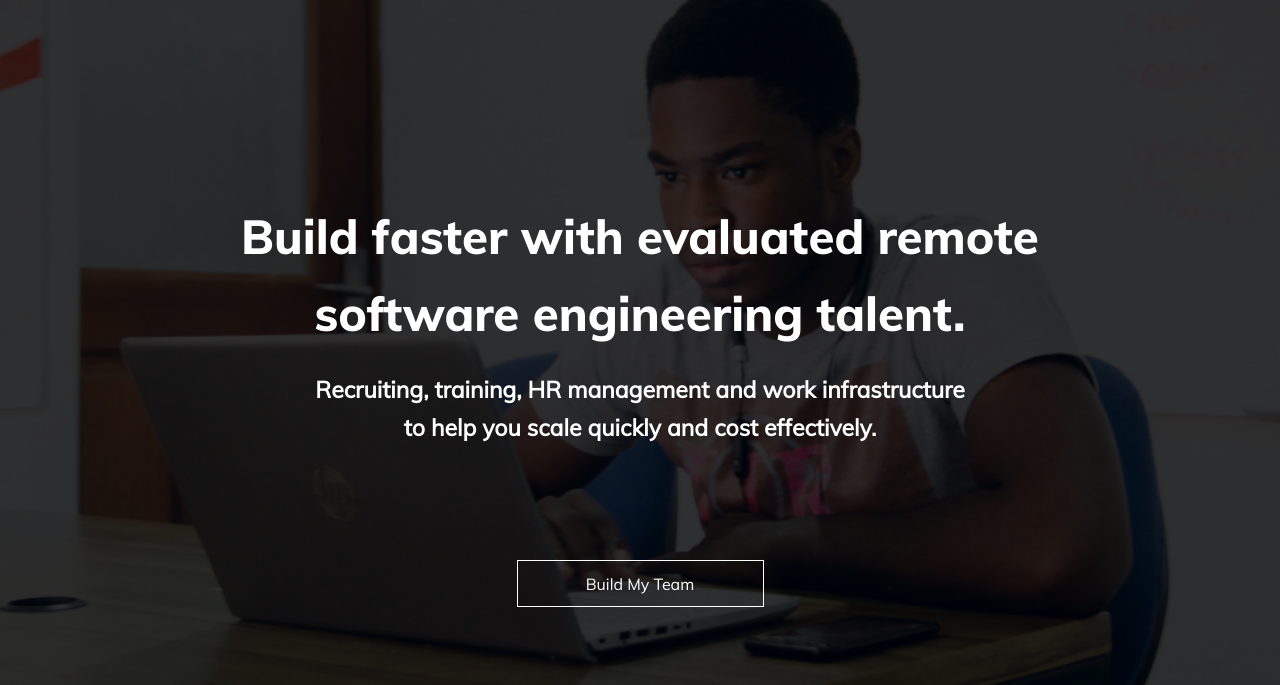
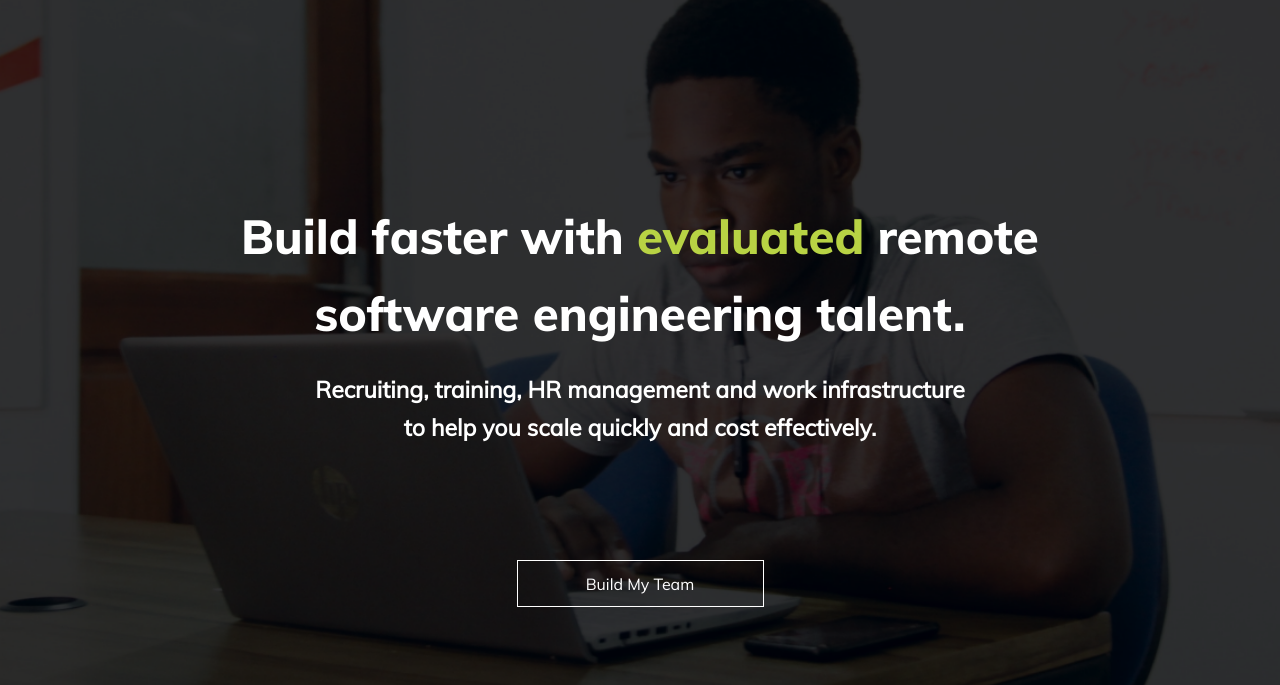
Before and after one commit to Deyems/template-landing-page, a plain HTML site: page index.html in a window 1280 px wide. Shown: the part 115-800 px from the top of the page. Drawn offline with nearby package versions, Linux system fonts and the light colour scheme.

Commit message:
styled the animated text

```diff
--- a/assets/styles/style.css
+++ b/assets/styles/style.css
@@ -249,6 +249,10 @@ body{
     margin-top: 12rem;
     width: 80%;
     color: var(--gen-white-text);
+}
+
+.txt-rotate{
+	color: var(--tinted-text);
 }
 
 .mobile-nav-text{
```
